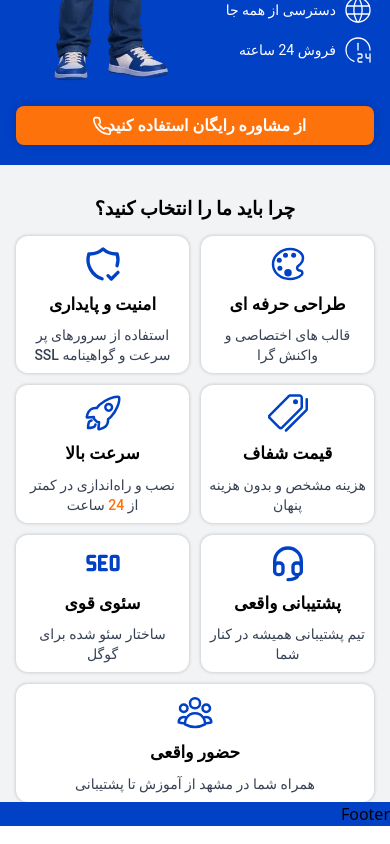
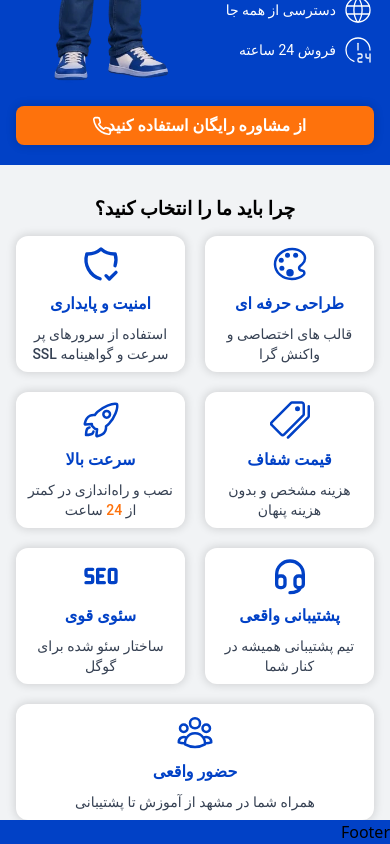
Before and after one commit to MohammadSoleimanikia/webetom, a Next.js app: page / in a window 390 px wide. Shown: the part 1958-2802 px from the top of the page. Built offline with nearby package versions, Linux system fonts and the light colour scheme; what @mui/material-nextjs would draw is missing.

Commit message:
style : change style of component

```diff
--- a/src/sections/whyUs/whyUsMobile.tsx
+++ b/src/sections/whyUs/whyUsMobile.tsx
@@ -9,14 +9,15 @@ export default function WhyUsMobile({ items }: Props) {
   return (
     <div className="md:hidden">
       <Typography variant="h2" className="mb-3 text-center">
+
         چرا باید ما را انتخاب کنید؟
       </Typography>
 
       {/* items section */}
       <div
         className={clsx(
-          "grid w-full grid-cols-2 align-middle",
-          "gap-3 sm:grid-cols-3",
+          "grid w-full grid-cols-2 sm:grid-cols-3 align-middle",
+          "gap-5 sm:grid-cols-3",
         )}
       >
         {/* item */}
@@ -28,18 +29,18 @@ export default function WhyUsMobile({ items }: Props) {
               key={index}
               className={clsx(
                 "flex w-full flex-col items-center rounded-xl bg-white",
-                "space-y-2 p-2 text-center shadow-card-extra-small",
+                "shadow-card-small space-y-2 p-2 text-center",
                 index === items.length - 1 &&
                   "col-span-2 justify-self-center sm:col-span-1",
               )}
             >
-              <Icon className="text-primary size-10" />
-              <Typography variant="h5" className="font-semibold">
+              <Icon className={clsx("size-10  text-primary")} />
+              <Typography variant="h6" className="font-semibold text-primary">
                 {item.title}
               </Typography>
               <Typography
                 variant="caption"
-                className="text-sm font-medium text-gray-700"
+                className="text-sm  font-medium text-gray-700"
               >
                 {item.description}
               </Typography>
```
